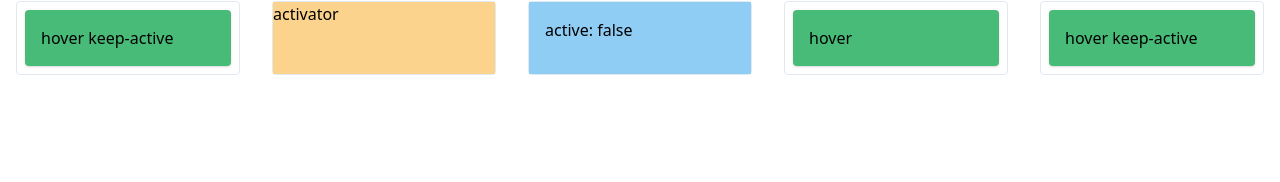
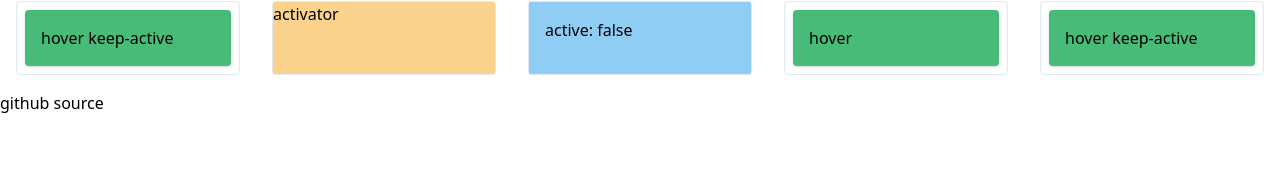
Before and after one commit to gcoda/vue-trb-modal, a Vue app: page / in a window 1280 px wide. Shown: the part 109-291 px from the top of the page. Built offline with nearby package versions, Linux system fonts and the light colour scheme.

Commit message:
chore: link to github

```diff
--- a/src/App.vue
+++ b/src/App.vue
@@ -80,6 +80,7 @@
         </modal>
       </div>
     </div>
+    <a href='https://github.com/gcoda/vue-trb-modal/blob/master/src/App.vue'> github source</a>
   </div>
 </template>
 
@@ -101,6 +102,11 @@ body {
 @tailwind base;
 @tailwind components;
 @tailwind utilities;
+
+a:hover {
+  @apply text-blue-500
+}
+
 .example {
   @apply w-1/4 m-4 border rounded;
 }
```
